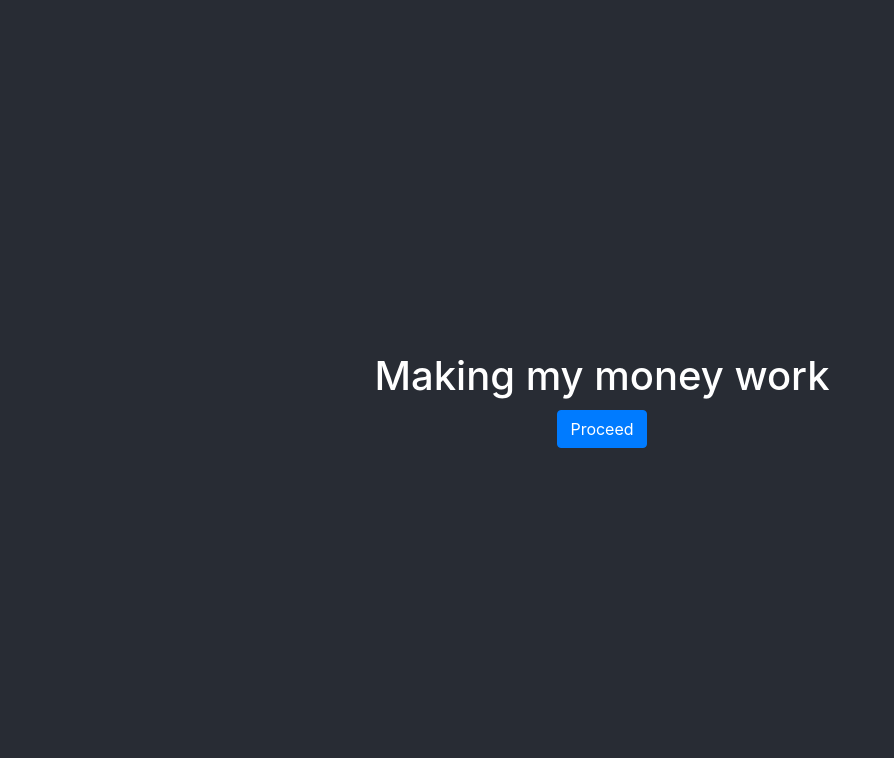
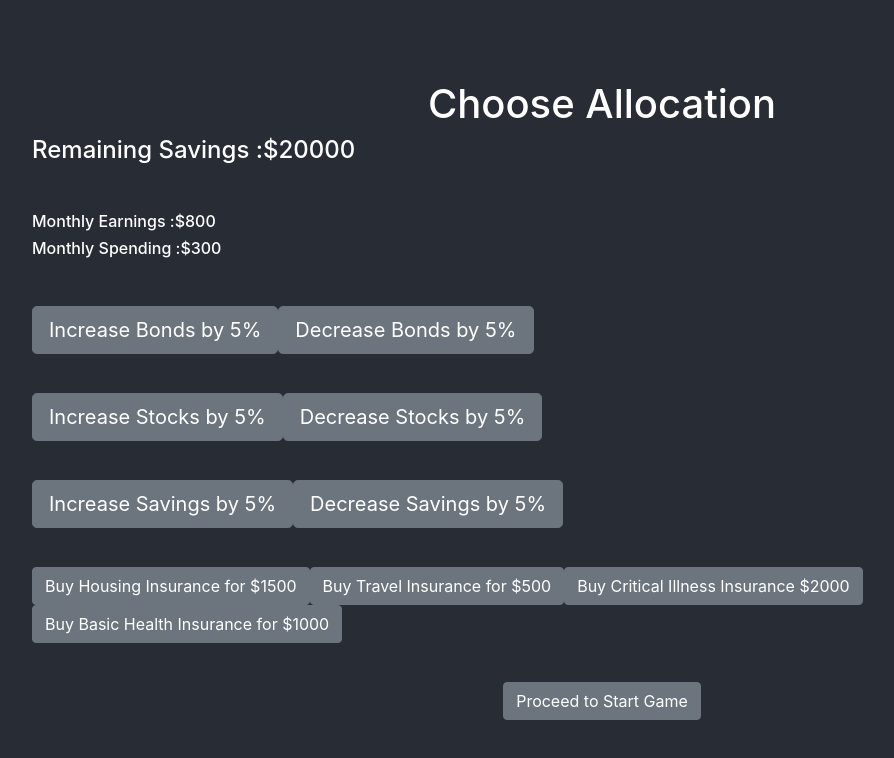
Before and after one commit to ClarencePZW19/fimaticfe, a React (Create React App) app: page /chooseallocation in a window 1280 px wide. Shown: the top 758 px of the page, without its empty margins (38-932 px from the left). Built offline with nearby package versions, Linux system fonts and the light colour scheme.

Commit message:
completed chooseAllocation

```diff
--- a/src/App.js
+++ b/src/App.js
@@ -7,6 +7,9 @@ import LoadingComponent from './common/LoadingComponent';
 const GameStart = lazy(() => import('./views/GameStart'));
 const Login = lazy(() => import('./views/Login'));
 const GameEnd = lazy(() => import('./views/GameEnd'));
+const Overview = lazy(() => import('./views/Overview'));
+const ChooseAllocation = lazy(() => import('./views/ChooseAllocation'));
+
 
 function LazyComponent(Component) {
     return props => (
@@ -24,7 +27,9 @@ class App extends Component {
                     <Route path="/gamestart" component={LazyComponent(GameStart)}/>
                     <Route path="/gameend" component={LazyComponent(GameEnd)}/>
                     <Route path="/login" component={LazyComponent(Login)}/>
-                    <Route path="/" component={LazyComponent(GameStart)}/>
+                    <Route path="/overview" component={LazyComponent(Overview)}/>
+                    <Route path="/chooseallocation" component={LazyComponent(ChooseAllocation)}/>
+                    <Route path="/" component={LazyComponent(Login)}/>
                 </Switch>
             </BrowserRouter>
 
--- a/src/routes.js
+++ b/src/routes.js
@@ -2,11 +2,15 @@
 import GameStart from './views/GameStart'
 import Login from "./views/Login";
 import GameEnd from "./views/GameEnd";
+import Overview from "./views/Overview";
+import ChooseAllocation from "./views/ChooseAllocation";
 
 const routes = [
     { path: '/gameend', name: 'GameEnd', component: GameEnd },
     { path: '/gamestart', name: 'GameStart', component: GameStart },
     { path: '/login', name: 'Login', component: Login },
+    { path: '/overview', name: 'Overview', component: Overview },
+    { path: '/chooseallocation', name: 'ChooseAllocation', component: ChooseAllocation },
 ];
 
 export default routes;
--- a/src/views/ChooseAllocation.js
+++ b/src/views/ChooseAllocation.js
@@ -1,24 +1,206 @@
 import React, {Component} from 'react';
+import Button from "reactstrap/es/Button";
+import Container from "reactstrap/es/Container";
+import Row from "reactstrap/es/Row";
 
 
-class ChooseAllocation extends Component{
+class ChooseAllocation extends Component {
 
     constructor(props) {
+
         super(props);
-        this.submitForm = this.submitForm.bind(this);
+        this.handleChange = this.handleChange.bind(this);
+        this.state = {
+            earnings: 800,
+            fixsavings: 20000,
+            spendings: 300,
+            gameControls: {
+                stocks: {
+                    value: 0,
+                },
+                bonds: {
+                    value: 0,
+                },
+                savings: {
+                    value: 20000.0,
+                },
+                insurance: {
+                    value: [false, false, false, false],
+                }
+            },
+        };
     }
-    submitForm(e) {
-        e.preventDefault();
-        console.log(e);
-        this.props.history.push({pathname: "/gamestart"})
+
+    checkActionValid() {
+        let savings = this.state.gameControls.savings.value;
+        console.log(savings);
+        if (savings <= 0) {
+            return false
+        } else {
+            return true
+        }
+    }
+
+    handleChange = (name, multi) => {
+        console.log(name);
+        let effect;
+        if (name != "insurance") {
+            effect = 0.05 * multi * this.state.fixsavings;
+        } else {
+            //choice of insurance to buy
+            effect = multi;
+        }
+        console.log(effect);
+        this.editGameControls(name, effect);
+    };
+
+    editGameControls(name, effect) {
+        const updatedControls = {
+            ...this.state.gameControls
+        };
+        const updatedFormElement = {
+            ...updatedControls[name]
+        };
+        const updatedFormSavings = {
+            ...updatedControls["savings"]
+        };
+        console.log(updatedFormElement.value);
+        let tempvalue;
+        let savings;
+        // add check to see if action could take place
+        console.log(effect);
+        console.log(name);
+        if (name!=="insurance") {
+            if (effect % 1 == 0 && effect != 1 && effect != -1) {
+                tempvalue = updatedFormElement.value + effect;
+                savings = updatedFormSavings.value - effect;
+            } else {
+                tempvalue = updatedFormElement.value + updatedFormElement.value * (effect);
+                savings = updatedFormSavings.value - updatedFormElement.value * (effect);
+            }
+            if (this.checkActionValid()) {
+                updatedFormElement.value = tempvalue;
+                console.log(tempvalue);
+                console.log(savings);
+                updatedControls[name] = updatedFormElement;
+
+                updatedFormSavings.value = savings;
+                updatedControls["savings"] = updatedFormSavings;
+
+                this.setState({
+                    gameControls: updatedControls
+                });
+            } else {
+                this.props.history.push({
+                    pathname: "/gamestart",
+                    state: this.state.gameControls
+                });
+            }
+
+        } else {
+            tempvalue = true;
+            console.log(updatedFormElement.value[effect]);
+            if(updatedFormElement.value[effect]){
+
+            }else{
+                let costs = 0;
+                if(effect==0){
+                    costs = 1000
+                }else if(effect==1){
+                    costs = 2000
+                }else if(effect==2){
+                    costs = 1500
+                }else if(effect==3){
+                    costs = 500
+                }else{
+
+                }
+                //reduction of costs
+                console.log(costs);
+                savings = updatedFormSavings.value - costs;
+                updatedFormSavings.value = savings;
+                updatedControls["savings"] = updatedFormSavings;
+
+                //update insurance array
+                updatedFormElement.value[effect] = tempvalue;
+                updatedControls[name] = updatedFormElement;
+                console.log(this.state.gameControls.insurance);
+                if (this.checkActionValid()) {
+                    this.setState({
+                        gameControls: updatedControls
+                    });
+                } else {
+                    this.props.history.push({
+                        pathname: "/gamestart",
+                        state: this.state.gameControls
+                    });
+
+                }
+            }
+
+        }
 
     }
-    render(){
+    toGameStart() {
+        let toSend = this.state.gameControls;
+        this.props.history.push({pathname: "/gamestart", state: {toSend}})
+    }
+
+    render() {
+        let {earnings, spendings} = this.state;
+        let savings = this.state.gameControls.savings.value;
         return <div className="App">
             <header className="App-header">
+                <h1>Choose Allocation</h1>
+                <Container>
+                    <Row>
+                        <h4>Remaining Savings : </h4>
+                        <h4> {" $" + savings}</h4>
+                    </Row>
+                    <br/>
+                    <Row>
+                        <h6>Monthly Earnings : </h6>
+                        <h6> {" $" + earnings}</h6>
+                    </Row>
+                    <Row>
+                        <h6>Monthly Spending : </h6>
+                        <h6>{" $" + spendings}</h6>
+                    </Row>
+                    <br/>
+                    <Row>
+                        <Button size="lg" onClick={() => this.handleChange("bonds", 1)}>Increase Bonds by 5%</Button>
+                        <Button size="lg" onClick={() => this.handleChange("bonds", -1)}>Decrease Bonds by 5%</Button>
+                    </Row>
+                    <br/>
+                    <Row>
+                        <Button size="lg" onClick={() => this.handleChange("stocks", 1)}>Increase Stocks by 5%</Button>
+                        <Button size="lg" onClick={() => this.handleChange("stocks", -1)}>Decrease Stocks by 5%</Button>
+                    </Row>
+                    <br/>
+                    <Row>
+                        <Button size="lg" onClick={() => this.handleChange("savings", 1)}>Increase Savings by
+                            5%</Button>
+                        <Button size="lg" onClick={() => this.handleChange("savings", -1)}>Decrease Savings by
+                            5%</Button>
+                    </Row>
+                    <br/>
+                    <Row>
+                        <Button onClick={() => this.handleChange("insurance", 2)}>Buy Housing Insurance for $1500</Button>
+                        <Button  onClick={() => this.handleChange("insurance", 3)}>Buy Travel Insurance for $500</Button>
+                        <Button onClick={() => this.handleChange("insurance", 1)}>Buy Critical Illness Insurance $2000</Button>
+                        <Button  onClick={() => this.handleChange("insurance", 0)}>Buy Basic Health Insurance for $1000</Button>
+                    </Row>
+                </Container>
+                <br/>
+                <Button
+                    onClick={() => this.toGameStart()}>
+
+                    {"Proceed to Start Game"}
+                </Button>
             </header>
         </div>
     }
 
 }
+
 export default ChooseAllocation
--- a/src/views/GameStart.js
+++ b/src/views/GameStart.js
@@ -28,7 +28,7 @@ class GameStart extends Component {
                     value:1000.0,
                 },
                 insurance:{
-                    value:false,
+                    value:[],
                 }
             },
             episodeName:"Making my money work",
@@ -129,6 +129,8 @@ class GameStart extends Component {
     componentDidMount() {
         // import the index
         console.log(data);
+        let gameControl = this.props.location.state;
+        console.log(gameControl);
         this.setState({
 
         })
@@ -261,37 +263,6 @@ class GameStart extends Component {
                     </header>
                 </div>);
         }
-
-        // const gamelanding = (this.state.stage===1) && (
-        //     <GameLanding
-        //         nextStage = {this.nextStage}
-        //         handleChange = {this.handleChange}
-        //     />
-        // );
-        // const gamedescription = (this.state.stage===2) && (
-        //     <GameDescription></GameDescription>
-        // );
-        // const gameDecision = (this.state.stage===3) && (
-        //     <GameDecision></GameDecision>
-        // );
-        // const gamePostDecision = (this.state.stage ==4) && (
-        //     <GamePostDecision></GamePostDecision>
-        // );
-        // const gameSummary = (this.state.stage == 5) && (
-        //     <GameSummary></GameSummary>
-        // );
-
-
-        // return (
-        //
-
-
-        // )
-        // {gamelanding}
-        // {gamedescription}
-        // {gameDecision}
-        // {gamePostDecision}
-        // {gameSummary}
     }
 }
 
--- a/src/views/Login.js
+++ b/src/views/Login.js
@@ -1,12 +1,6 @@
 import React, {Component} from 'react';
 import GameLanding from "./Pages/gamelanding";
 import LoginForm from "./Components/LoginForm";
-
-
-
-
-
-
 class Login extends Component{
 
     constructor(props) {
--- a/src/views/Overview.js
+++ b/src/views/Overview.js
@@ -1,21 +1,35 @@
 import React, {Component} from 'react';
-
+import {data} from "./Data";
+import Button from "reactstrap/es/Button";
 
 class Overview extends Component{
 
     constructor(props) {
         super(props);
-        this.submitForm = this.submitForm.bind(this);
     }
     toAllocation(){
-        this.props.history.push({pathname: "/gamestart"})
-
+        this.props.history.push({pathname: "/chooseallocation"})
     }
     render(){
-        return <div className="App">
+        const overview = data[0];
+        console.log(overview);
+        return (<div className="App">
             <header className="App-header">
+
+                <h1>{overview.title}</h1>
+                <h2>{overview.headlineStart}</h2>
+                <br/>
+
+                <p>
+                    {overview.descriptionStart}
+                </p>
+                <Button
+                    onClick={()=>this.toAllocation()}>
+
+                    {"Proceed to choose allocation"}
+                </Button>
             </header>
-        </div>
+        </div>)
     }
 
 }
```
